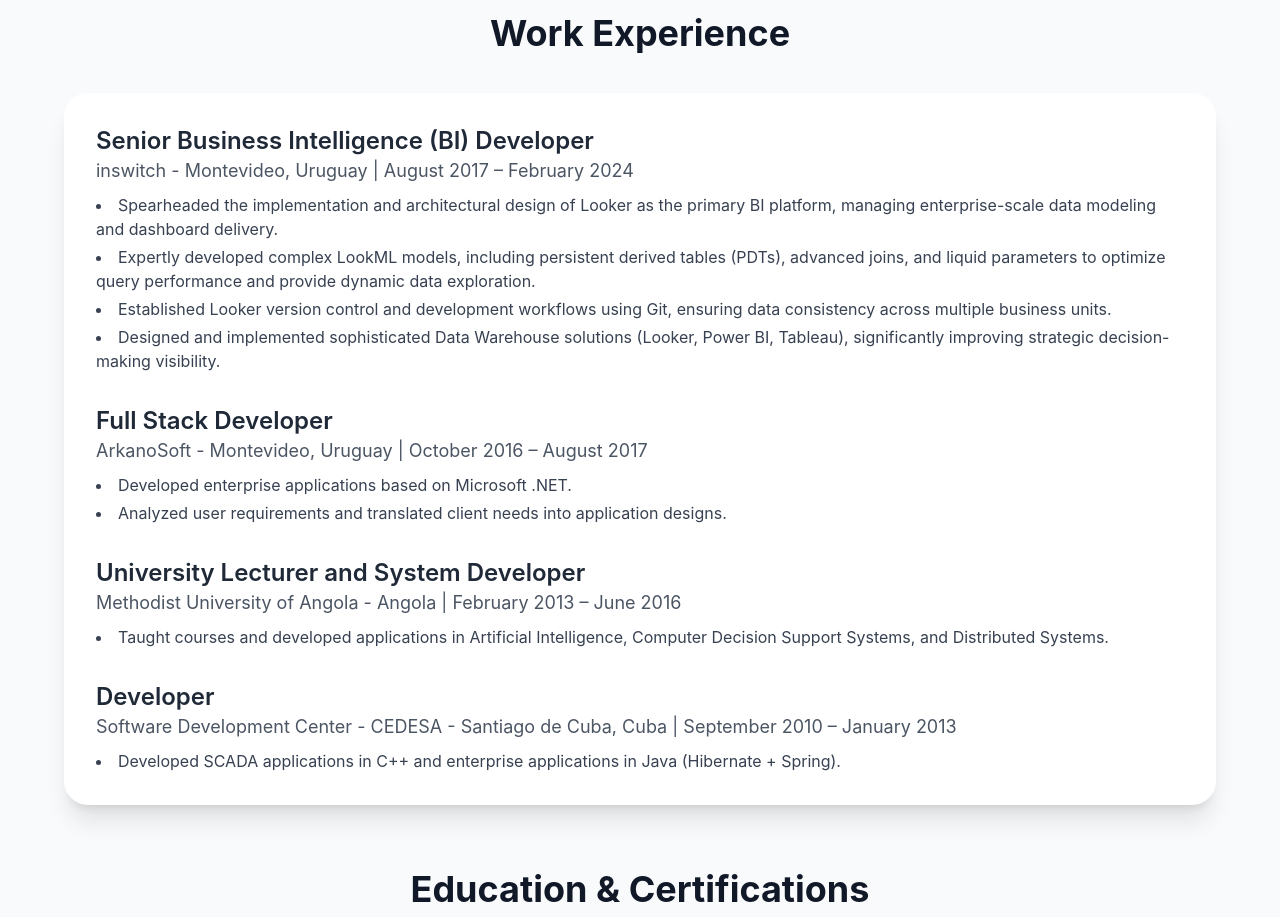
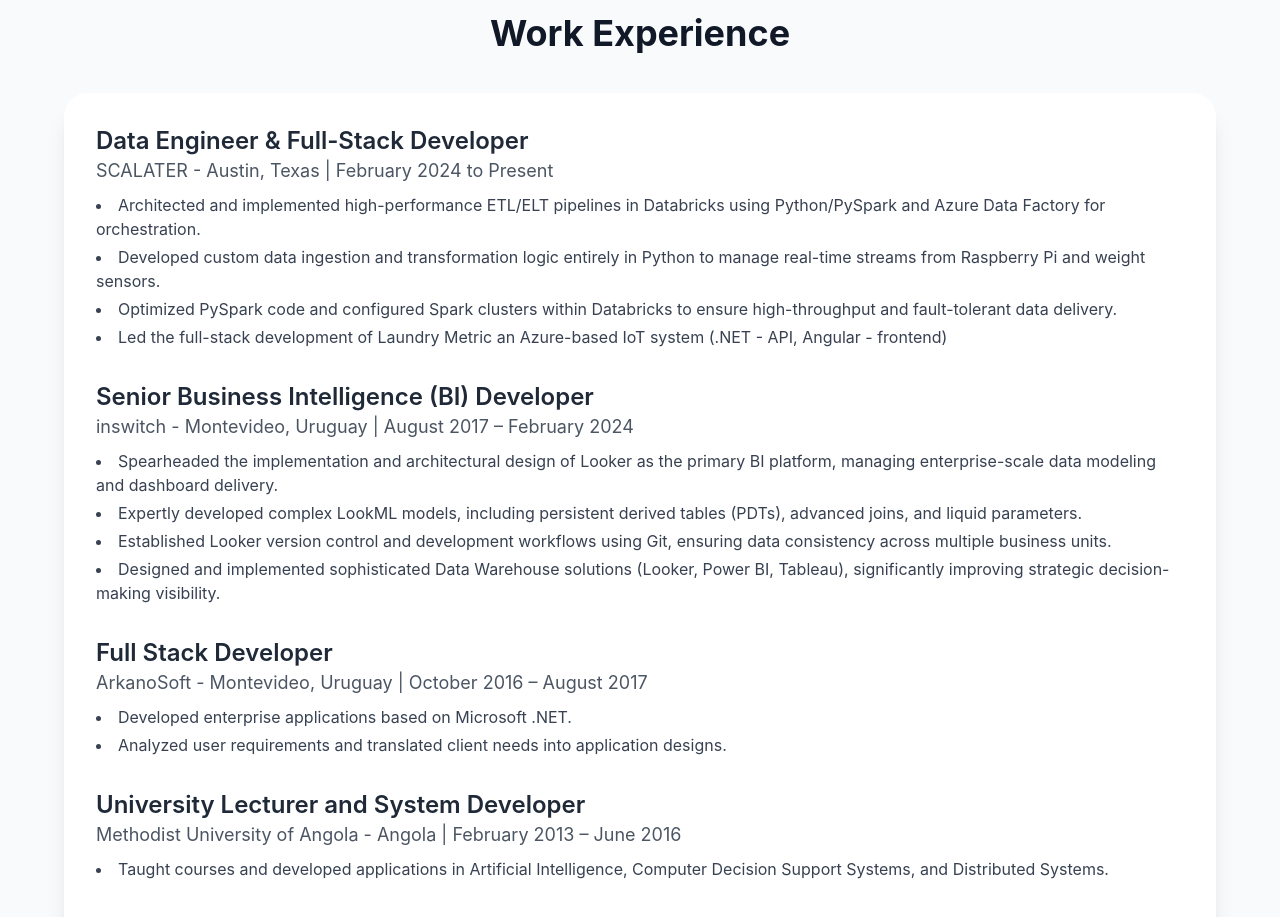
Before and after one commit to dev-hubert-torres-83hh/PersonalPortfolio, a React (Create React App) app: page / in a window 1280 px wide. Shown: the part 2420-3337 px from the top of the page. Built offline with nearby package versions, Linux system fonts and the light colour scheme.

Commit message:
Add experience details for Data Engineer role

```diff
--- a/src/App.js
+++ b/src/App.js
@@ -173,13 +173,25 @@
 function Experience() {
   const experienceData = [
     {
+      title: "Data Engineer & Full-Stack Developer",
+      company: "SCALATER",
+      location: "Austin, Texas",
+      dates: "February 2024 to Present",
+      description: [
+        "Architected and implemented high-performance ETL/ELT pipelines in Databricks using Python/PySpark and Azure Data Factory for orchestration.",
+        "Developed custom data ingestion and transformation logic entirely in Python to manage real-time streams from Raspberry Pi and weight sensors.",
+        "Optimized PySpark code and configured Spark clusters within Databricks to ensure high-throughput and fault-tolerant data delivery.",
+        "Led the full-stack development of Laundry Metric an Azure-based IoT system (.NET - API, Angular - frontend)",
+      ],
+    },
+    {
       title: "Senior Business Intelligence (BI) Developer",
       company: "inswitch",
       location: "Montevideo, Uruguay",
       dates: "August 2017 – February 2024",
       description: [
         "Spearheaded the implementation and architectural design of Looker as the primary BI platform, managing enterprise-scale data modeling and dashboard delivery.",
-        "Expertly developed complex LookML models, including persistent derived tables (PDTs), advanced joins, and liquid parameters to optimize query performance and provide dynamic data exploration.",
+        "Expertly developed complex LookML models, including persistent derived tables (PDTs), advanced joins, and liquid parameters.",
         "Established Looker version control and development workflows using Git, ensuring data consistency across multiple business units.",
         "Designed and implemented sophisticated Data Warehouse solutions (Looker, Power BI, Tableau), significantly improving strategic decision-making visibility.",
       ],
```
